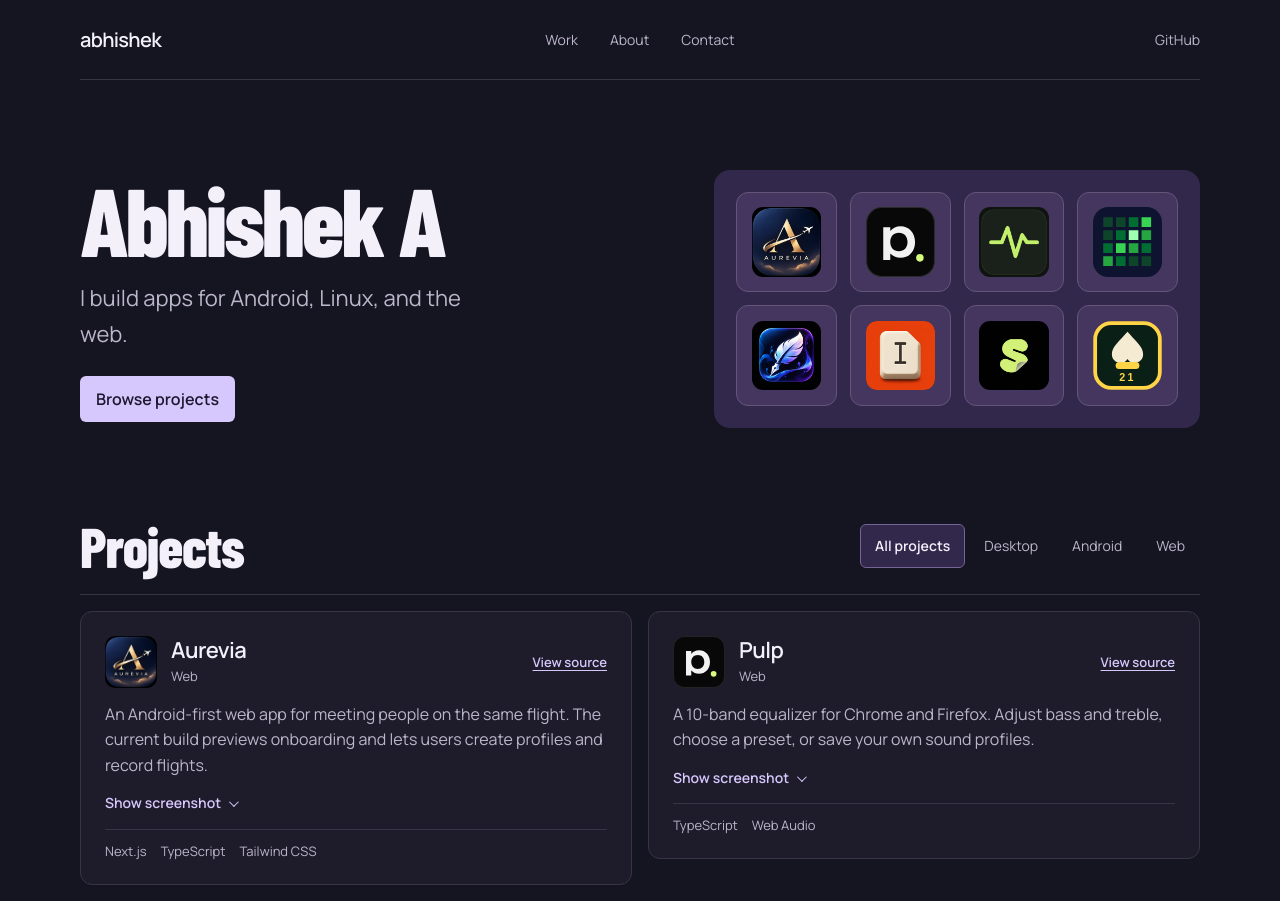
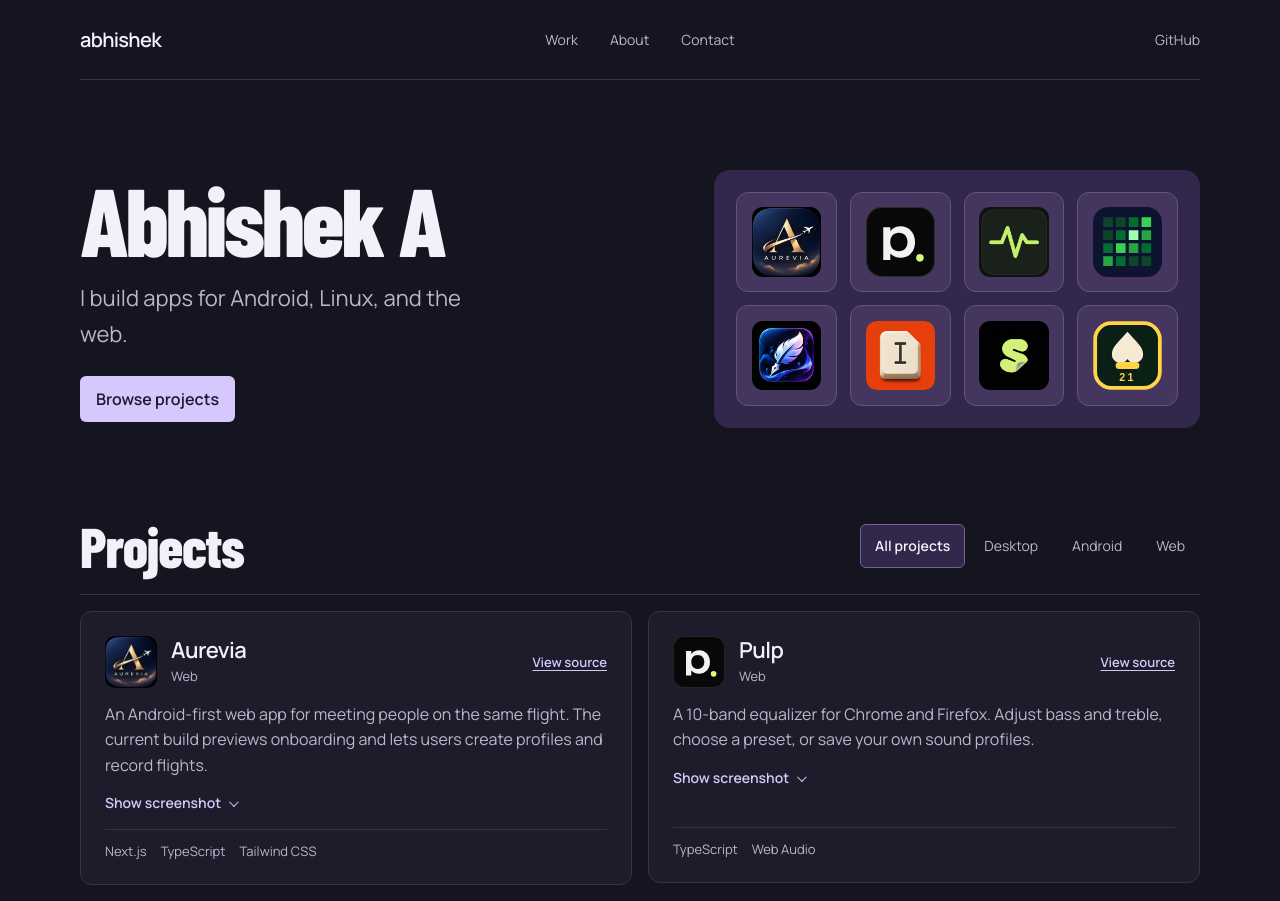
Before and after one commit to mrduhlol/abhishek-a2, a React (Vite) app: page / in a window 1280 px wide. Shown: the top 901 px of the page. Built offline with nearby package versions, Linux system fonts and the light colour scheme.

Commit message:
Refine gallery alignment and launcher focus states

```diff
--- a/src/portfolio.css
+++ b/src/portfolio.css
@@ -92,6 +92,11 @@ p { line-height: 1.65; }
   border: 1px solid #645678;
   border-radius: 12px;
   background: #44365e;
+  text-decoration: none;
+}
+.icon-board-slot:hover, .icon-board-slot:focus-visible {
+  border-color: var(--accent);
+  background: #55456f;
 }
 .icon-board-slot img {
   display: block;
@@ -139,7 +144,7 @@ p { line-height: 1.65; }
 .project-row {
   display: grid;
   grid-template-columns: minmax(0, 1fr) auto;
-  align-items: start;
+  grid-template-rows: auto 1fr;
   column-gap: .75rem;
   min-width: 0;
   padding: clamp(1rem, 2vw, 1.5rem);
@@ -147,7 +152,7 @@ p { line-height: 1.65; }
   border-radius: 12px;
   background: var(--panel);
 }
-.project-row:has(.project-description[aria-expanded='true']) { border-color: #756495; }
+.project-row:target, .project-row:has(.project-description[aria-expanded='true']) { border-color: #756495; }
 .project-identity {
   display: grid;
   grid-template-columns: 3.25rem minmax(0, 1fr);
@@ -168,7 +173,14 @@ p { line-height: 1.65; }
   overflow-wrap: anywhere;
 }
 .project-title > span { color: var(--muted); font-size: .8125rem; }
-.project-info { grid-column: 1 / -1; grid-row: 2; margin-top: .875rem; }
+.project-info {
+  display: flex;
+  flex-direction: column;
+  grid-column: 1 / -1;
+  grid-row: 2;
+  gap: .875rem;
+  margin-top: .875rem;
+}
 .project-description {
   display: grid;
   justify-items: start;
@@ -201,7 +213,6 @@ p { line-height: 1.65; }
 .project-description[aria-expanded='true'] .screenshot-label::after { transform: rotate(225deg); }
 .project-description:hover .screenshot-label { text-decoration: underline; }
 .project-screenshot {
-  margin-top: .875rem;
   padding: .75rem;
   border-radius: 8px;
   background: #151421;
@@ -219,7 +230,7 @@ p { line-height: 1.65; }
   display: flex;
   flex-wrap: wrap;
   gap: .25rem .875rem;
-  margin: .875rem 0 0;
+  margin: auto 0 0;
   padding: .75rem 0 0;
   border-top: 1px solid var(--line);
   list-style: none;
@@ -253,6 +264,9 @@ p { line-height: 1.65; }
 .skip-link:focus { transform: none; }
 .sr-only { position: absolute; width: 1px; height: 1px; padding: 0; overflow: hidden; clip-path: inset(50%); white-space: nowrap; }
 
+@media (min-width: 881px) {
+  .project-row { min-height: 17rem; }
+}
 @media (max-width: 880px) {
   .wrap { width: calc(100% - 3rem); }
   .hero { gap: 1.75rem; }
```
